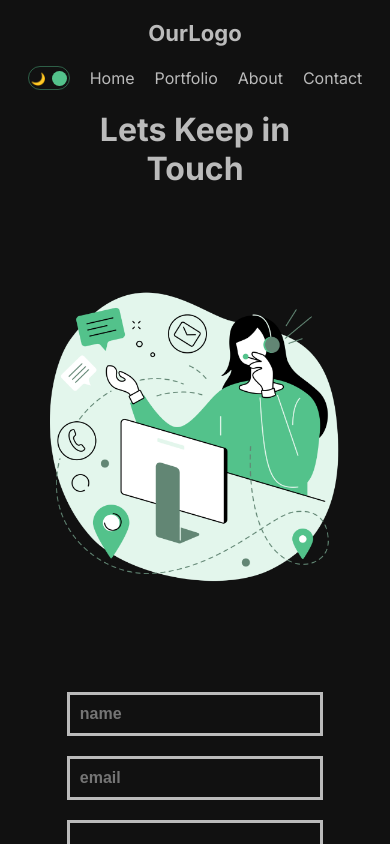
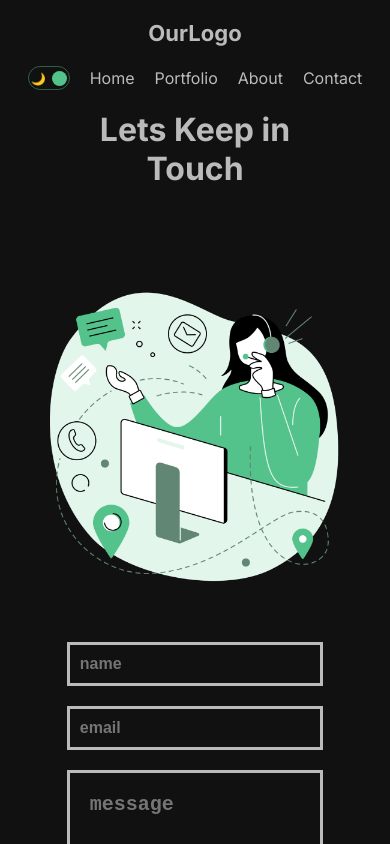
Before and after one commit to NikitaIASA/NextBlog, a Next.js app: page /contact in a window 390 px wide. Shown: the top 844 px of the page. Built offline with nearby package versions, Linux system fonts and the light colour scheme; no server answers.

Commit message:
some fix with mobile

```diff
--- a/src/app/contact/page.module.css
+++ b/src/app/contact/page.module.css
@@ -66,6 +66,7 @@
 
   .content {
     flex-direction: column;
+    gap: 50px;
   }
 
   .image {
--- a/src/app/portfolio/[category]/page.module.css
+++ b/src/app/portfolio/[category]/page.module.css
@@ -54,4 +54,8 @@
   .item:nth-child(2n + 1) {
     flex-direction: column;
   }
+
+  .img {
+    width: 250px;
+  }
 }
```
